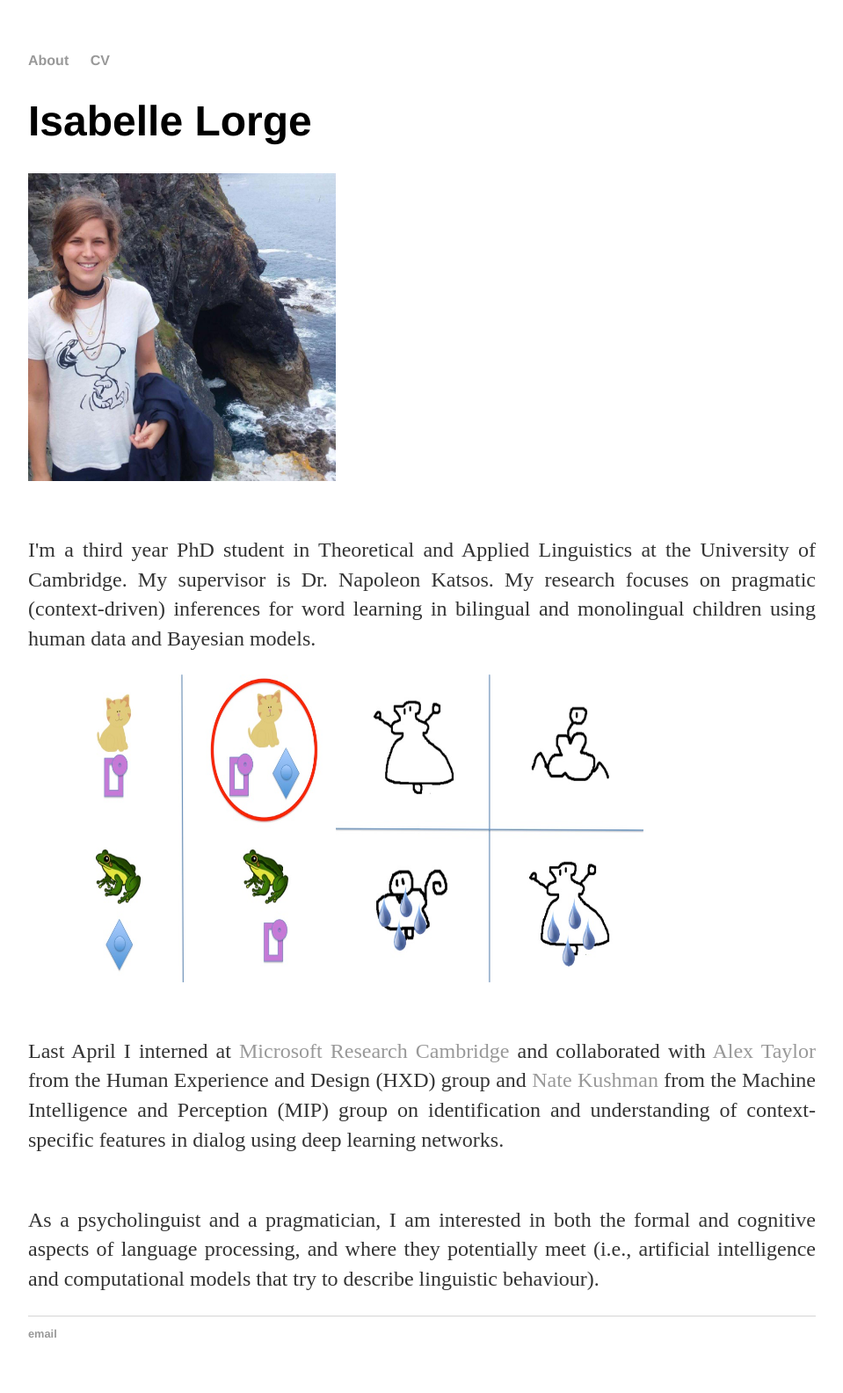
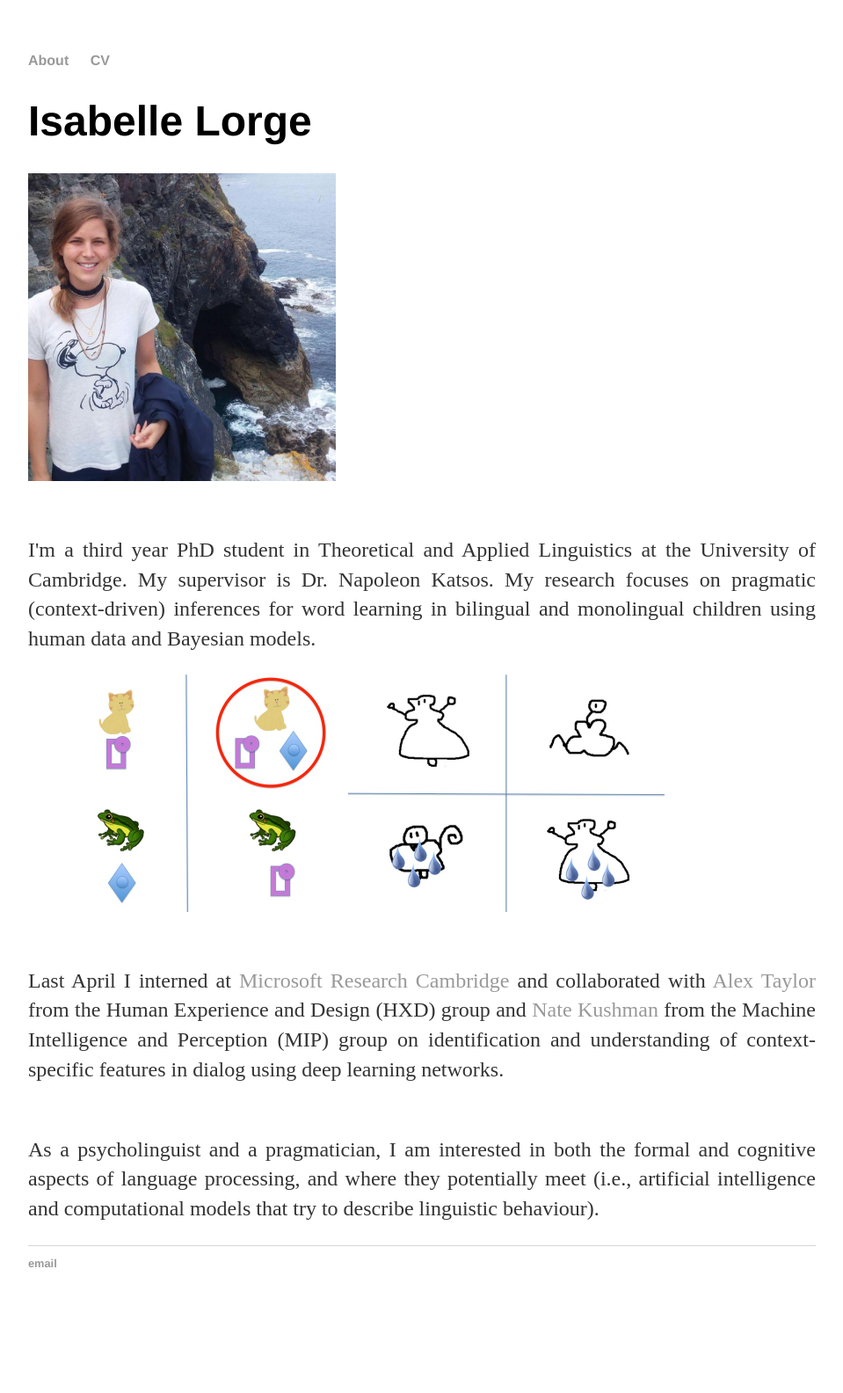
Before and after one commit to isabellelorge/isabellelorge.github.io, a Jekyll site: the page built from index.html, in a window 1280 px wide. Shown: the whole page at 88% size, without its empty margins (160-1119 px from the left). Built offline with Jekyll 4.4.1, drawn with Linux system fonts in a browser that asks for light colours; after the commit the page ends 1504 px from its top, so only the background shows below that.

Commit message:
Update index.html

```diff
--- a/index.html
+++ b/index.html
@@ -7,7 +7,8 @@ title: Isabelle Lorge
 	<img src="pic.jpg" alt="me", width="350", height="350">
 	<p><br>I'm a third year PhD student in Theoretical and Applied Linguistics at the University of Cambridge. My supervisor is
 	Dr. Napoleon Katsos. My research focuses on pragmatic (context-driven) inferences for word learning in bilingual and monolingual children using human data and Bayesian models.<br> </p>
-	<img src="Slide1.jpg" alt="me", width="350", height="350"><img src="slide02.jpg" alt="me", width="350", height="350">
+	<img src="Slide1.jpg" alt="me", width="360", height="270">
+	<img src="slide02.jpg" alt="me", width="360", height="270">
 	<p> <br>Last April I interned at <a href="https://www.microsoft.com/en-us/research/lab/microsoft-research-cambridge/"> Microsoft Research Cambridge </a>
 	and collaborated with <a href= "https://ast.io/"> Alex Taylor </a> from the Human Experience and Design (HXD) group and <a href="https://www.microsoft.com/en-us/research/people/nkushman/"> Nate Kushman </a> from the
 	Machine Intelligence and Perception (MIP) group on identification and understanding of context-specific features in dialog using deep learning networks.</br> </p>
```
